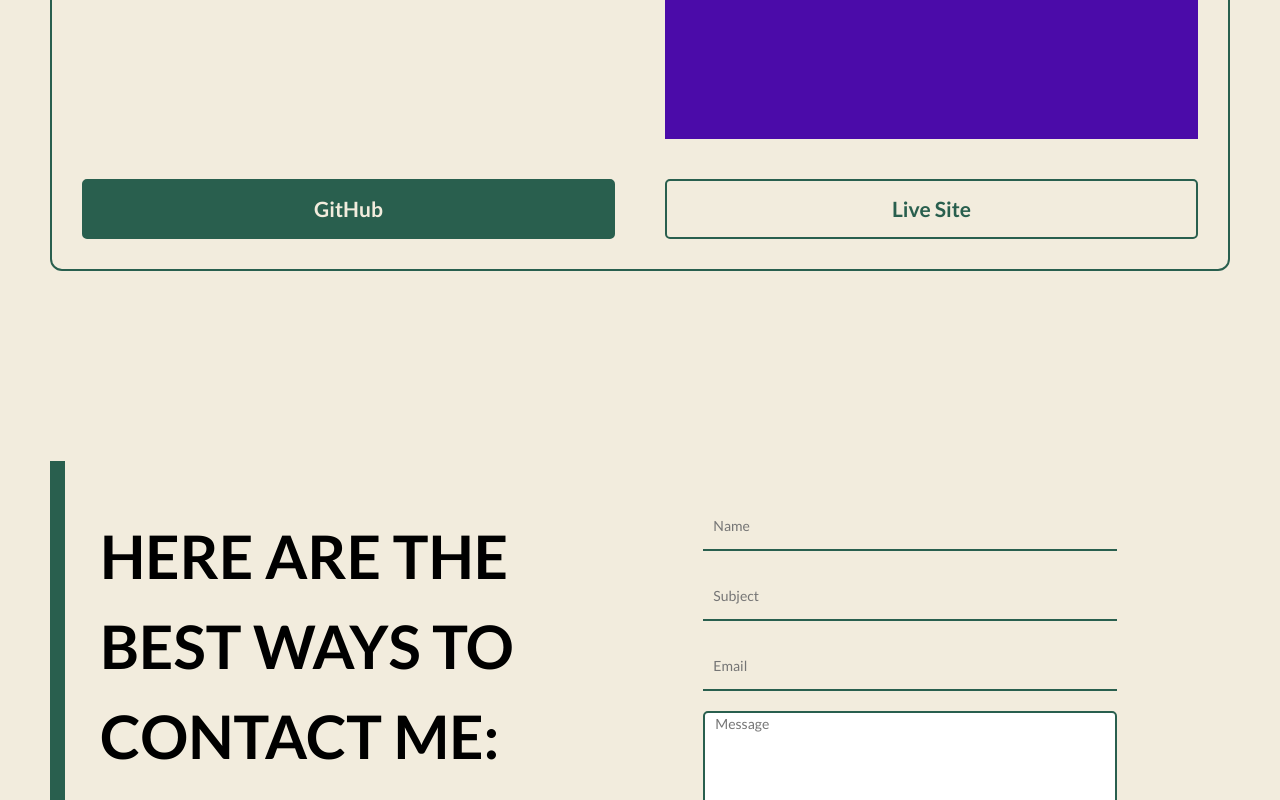
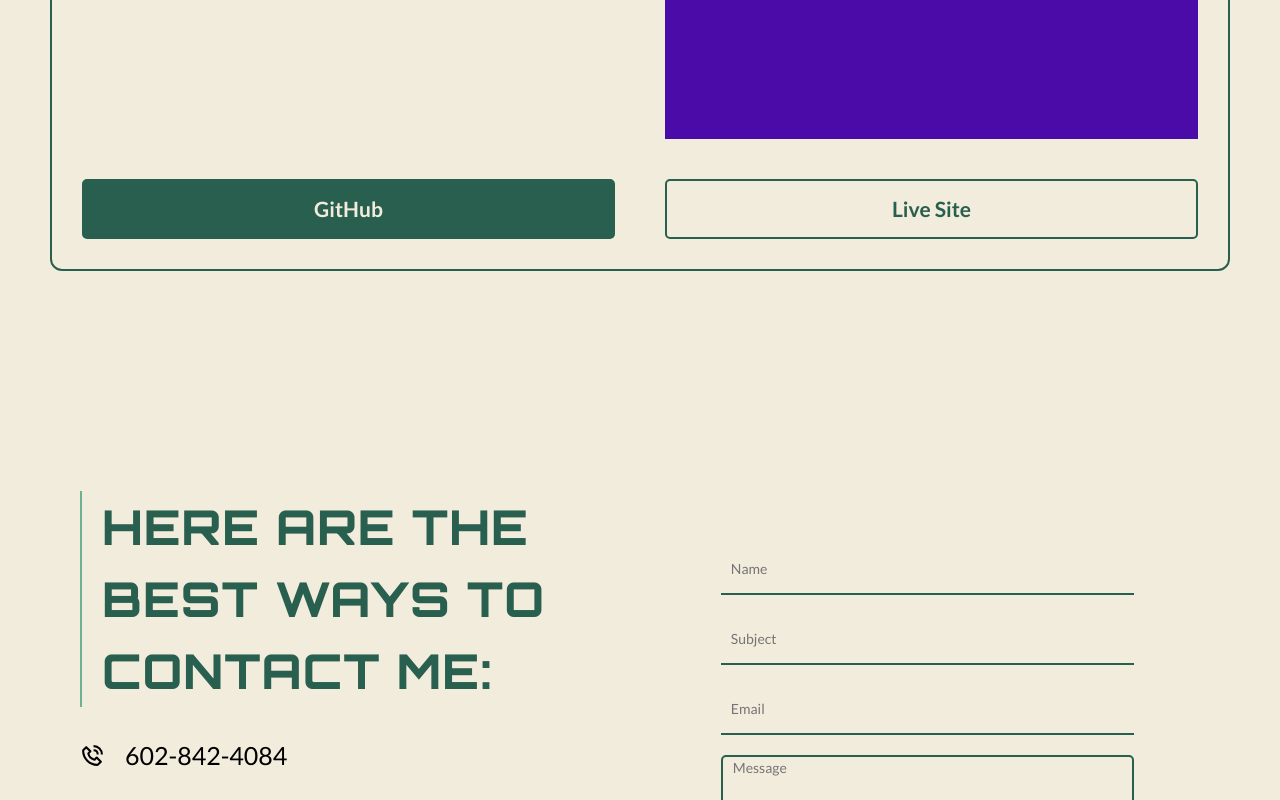
Before and after one commit to ChristianWare/Portland, a Next.js app: page / in a window 1280 px wide. Shown: the part 4987-5787 px from the top of the page. Built offline with nearby package versions, Linux system fonts and the light colour scheme.

Commit message:
Contact Form Fixes

```diff
--- a/src/components/Contact.js
+++ b/src/components/Contact.js
@@ -32,10 +32,9 @@ function Contact() {
   };
   return (
     <section id='contact' className={styles.cContainer}>
-      <div className={styles.cBg}></div>
       <div className={styles.cWrapper}>
         <div className={styles.cLeft}>
-          <h2 className={styles.cTitle}>
+          <h2 className={styles.heading}>
             Here are the best ways to contact me:
           </h2>
           <div className={styles.cInfo}>
@@ -51,22 +50,17 @@ function Contact() {
                 </a>
               </span>
             </div>
-            <div className={styles.cInfoItem}></div>
             <div className={styles.cInfoItem}>
-              <Link href='https://github.com/ChristianWare'>
-                <a target='_blank'>
-                  <BsGithub className={styles.cIcon} />
-                  <span>GitHub</span>
-                </a>
-              </Link>
+              <BsGithub className={styles.cIcon} />
+              <span>Github</span>
             </div>
             <div className={styles.cInfoItem}>
-              <Link href='https://www.linkedin.com/in/christian-ware/'>
-                <a target='_blank'>
-                  <BsLinkedin className={styles.cIcon} />
-                  <span>LinkedIn</span>
+              <BsLinkedin className={styles.cIcon} />
+              <span>
+                <a href='https://www.linkedin.com/in/christian-ware/' target='_blank'>
+                  LinkedIn
                 </a>
-              </Link>
+              </span>
             </div>
           </div>
         </div>
@@ -81,9 +75,9 @@ function Contact() {
               <button>Submit</button>
             </form>
           </div>
-            <div className={styles.forResponse}>
-              {done && "Thank You, I will be in touch with you soon."}
-            </div>
+          <div className={styles.forResponse}>
+            {done && "Thank You, I will be in touch with you soon."}
+          </div>
         </div>
       </div>
     </section>
--- a/styles/Contact.module.css
+++ b/styles/Contact.module.css
@@ -3,20 +3,21 @@
     position: relative;
 }
 
-.cBg {
-    width: 15px;
-    height: 100%;
-    background-color: var(--accent2);
-    position: absolute;
-}
-
 .cWrapper {
-    padding: 50px;
+    padding: 3rem;
     display: flex;
+    align-items: center;
+    justify-content: center;
+    gap: 3rem;
 }
 
 .cLeft {
-    flex: 1
+    flex: 1;
+    display: flex;
+    flex-direction: column;
+    align-items: flex-start;
+    justify-content: center;
+    gap: 3rem
 }
 
 .cRight {
@@ -27,17 +28,28 @@
     justify-content: center;
 }
 
-.cTitle {
-    font-size: 6rem;
+.heading {
     text-transform: uppercase;
-    width: 80%;
+    font-family: "OrbitronExtraBold";
+    letter-spacing: 1px;
+    color: var(--accent2);
+    border-left: 2px solid var(--accent3);
+    padding-left: 2rem;
+}
+
+.cInfo {
+  display: flex;
+  flex-direction: column;
+  align-items: flex-start;
+  justify-content: center;
+  gap: 3rem;
 }
 
 .cInfoItem {
     display: flex;
     align-items: center;
-    position: relative;
-    top: 15px;
+    justify-content: center;
+    gap: 2rem;
 }
 
 .cInfoItem span {
@@ -45,20 +57,11 @@
 }
 
 .cIcon {
-    margin-right: 20px;
     font-size: 2.5rem;
 }
 
 .cDescription {
-    position: relative;
-    bottom: 85px;
     font-size: 2.5rem;
-    background-color: transparent;
-}
-
-.cDescription form {
-    margin-top: 65px;
-    background-color: transparent;
 }
 
 .cDescription input {
@@ -79,6 +82,7 @@
     padding-left: 10px;
     border: 2px solid var(--accent2);
     border-radius: 5px;
+    background-color: transparent
 }
 
 .cDescription textarea:focus,
@@ -99,18 +103,19 @@
     cursor: pointer;
 }
 
-
 .forResponse {
     position: relative;
     top: -65px;
     font-size: 1rem;
-
 }
 
 @media screen and (max-width: 768px) {
     .cWrapper {
         flex-direction: column;
-        padding: 0px 0px 0px 50px;
+    }
+
+    .cLeft {
+        align-items: center;
     }
 
     .cTitle {
@@ -118,8 +123,9 @@
     }
 
     .cInfoItem {
-        margin: 20px 0px;
         width: 100%;
+        align-items: flex-start;
+        justify-content: flex-start;
     }
 
     .cDescription form {
--- a/styles/Projects.module.css
+++ b/styles/Projects.module.css
@@ -78,6 +78,7 @@
     text-transform: uppercase;
     font-family: "OrbitronExtraBold";
     color: var(--accent2);
+    letter-spacing: 1px;
 }
 
 .text {
```
